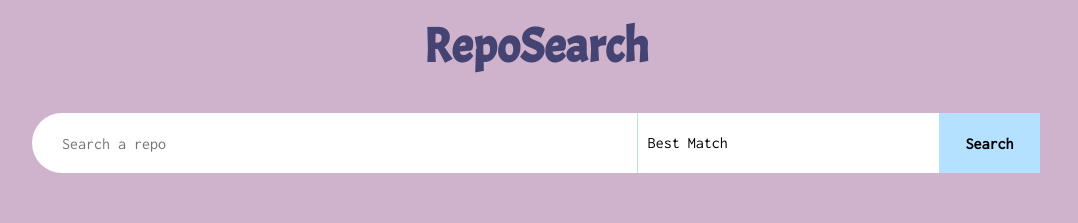
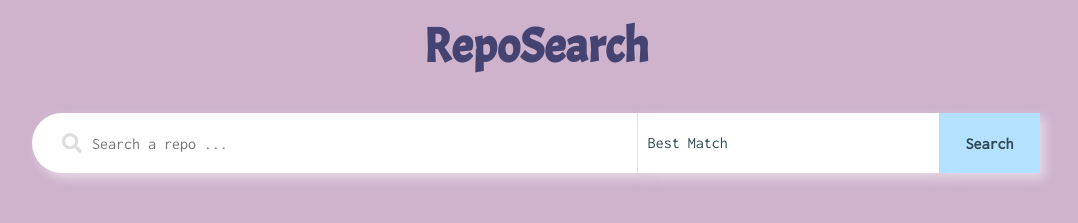
Before and after one commit to ivandevp/gh-search, a React (Create React App) app: page / in a window 1280 px wide. Shown: the top 223 px of the page, without its empty margins (104-1182 px from the left). Built offline with nearby package versions, Linux system fonts and the light colour scheme; a web font is replaced by a local one.

Commit message:
Add styles for search results

```diff
--- a/src/App.js
+++ b/src/App.js
@@ -11,29 +11,28 @@ const App = () => {
   const [ page, setPage ] = useState(1);
   const [ lastPage, setLastPage ] = useState(Number.MAX_SAFE_INTEGER);
   const [ showIssues, setShowIssues ] = useState(false);
-  const [ repo, setRepo ] = useState('');
+  const [ repo, setRepo ] = useState(null);
 
   return (
     <div className={styles.container}>
       <h1 className={styles.title}>RepoSearch</h1>
       <SearchForm
         criterion={sortCriterion}
-        lastPage={lastPage}
-        page={page}
         setQuery={setQuery}
         setSortCriterion={setSortCriterion}
-        setPage={setPage}
       />
       <RepositoriesList
         query={query}
         sort={sortCriterion}
+        lastPage={lastPage}
         page={page}
         showIssues={setShowIssues}
         setLastPage={setLastPage}
+        setPage={setPage}
         setRepo={setRepo}
       />
       {showIssues && (
-        <RepoIssues repo={repo} />
+        <RepoIssues repo={repo} showIssues={setShowIssues} />
       )}
     </div>
   );
--- a/src/components/RepoIssues.js
+++ b/src/components/RepoIssues.js
@@ -1,7 +1,8 @@
 import React, { useEffect, useState } from 'react';
 import RepoIssue from './RepoIssue';
+import styles from './RepoIssues.module.css';
 
-const RepoIssues = ({ repo }) => {
+const RepoIssues = ({ repo, showIssues }) => {
     const [ issues, setIssues ] = useState([]);
 
     useEffect(
@@ -16,7 +17,10 @@ const RepoIssues = ({ repo }) => {
     );
 
     return (
-        <div>
+        <div className={styles.dialog}>
+            <div className={styles.dialogContent}>
+                <span className={styles.close} onClick={() => showIssues(false)}>x</span>
+                <div className={styles.content}>
                     <h1>{repo.full_name}</h1>
                     <h2>{repo.owner.login}</h2>
                     <p>{repo.description}</p>
@@ -32,6 +36,8 @@ const RepoIssues = ({ repo }) => {
                         <RepoIssue key={issue.id} issue={issue} />
                     ))}
                 </div>
+            </div>
+        </div>
     );
 };
 
--- /dev/null
+++ b/src/components/RepoIssues.module.css
@@ -0,0 +1,39 @@
+.dialog {
+    position: fixed;
+    z-index: 1;
+    left: 0;
+    top: 0;
+    width: 100%;
+    height: 100%;
+    overflow: auto;
+    background-color: rgba(0,0,0);
+    background-color: rgba(0, 0, 0, .4);
+}
+
+.dialogContent {
+    position: relative;
+    background-color: #fefefe;
+    margin: 15% auto;
+    padding: 20px;
+    border: 1px solid #888;
+    width: 80%;
+    height: 60%;
+    overflow-y: scroll;
+}
+
+.close {
+    position: absolute;
+    top: 20px;
+    right: 20px;
+    font-family: Verdana;
+    font-weight: 700;
+    background-color: black;
+    height: 20px;
+    width: 20px;
+    color: white;
+    text-align: center;
+    line-height: 16px;
+    font-size: 16px;
+    border-radius: 50%;
+    cursor: pointer;
+}
--- a/src/components/RepositoriesList.js
+++ b/src/components/RepositoriesList.js
@@ -1,5 +1,7 @@
 import React, { useState, useEffect } from 'react';
 import RepositoryCard from './RepositoryCard';
+import styles from './RepositoriesList.module.css';
+import repoList from './../data/repos.json';
 
 const API_ENDPOINT = 'https://api.github.com/search/repositories?q=';
 
@@ -13,9 +15,11 @@ const getLastPage = link => {
 };
 
 const RepositoriesList = ({
+    lastPage,
     page,
     query,
     setLastPage,
+    setPage,
     setRepo,
     showIssues,
     sort,
@@ -38,13 +42,21 @@ const RepositoriesList = ({
     );
 
     return (
-        <ul>
-            {(repos || []).map(repo => (
-                <li key={repo.id}>
-                    <RepositoryCard repo={repo} setRepo={setRepo} showIssues={showIssues}  />
-                </li>
-            ))}
-        </ul>
+        <React.Fragment>
+            {repos && repos.length > 1 && (
+                <div className={styles.controls}>
+                    <button disabled={page <= 1} onClick={() => setPage(--page)}>Prev</button>
+                    <button disabled={page >= lastPage} onClick={() => setPage(++page)}>Next</button>
+                </div>
+            )}
+            <ul className={styles.repoList}>
+                {(repos || []).map(repo => (
+                    <li key={repo.id} className={styles.repo}>
+                        <RepositoryCard repo={repo} setRepo={setRepo} showIssues={showIssues}  />
+                    </li>
+                ))}
+            </ul>
+        </React.Fragment>
     );
 };
 
--- /dev/null
+++ b/src/components/RepositoriesList.module.css
@@ -0,0 +1,41 @@
+.repoList {
+    width: 90%;
+    list-style: none;
+    margin-top: 20px;
+}
+
+.repo {
+    box-sizing: border-box;
+    height: 80px;
+    background-color: #2E4952;
+    color: #92B6B1;
+    box-shadow: 3px 3px 5px #888;
+    margin-bottom: 20px;
+    padding: 20px;
+    cursor: pointer;
+}
+
+.controls {
+    display: flex;
+    justify-content: space-between;
+    margin: 0 auto 30px auto;
+    width: 100%;
+}
+
+.controls > * {
+    height: 30px;
+    width: 80px;
+    border: none;
+    background-color: #B4E1FF;
+    color: #2E4952;
+    text-transform: uppercase;
+    font-family: 'Inconsolata', monospace;
+    font-weight: 700;
+    cursor: pointer;
+}
+
+.controls > *:disabled {
+    background-color: #2E4952;
+    color: #B4E1FF;
+    cursor: none;
+}
--- a/src/components/RepositoryCard.js
+++ b/src/components/RepositoryCard.js
@@ -8,9 +8,10 @@ const RepositoryCard = ({ repo, setRepo, showIssues }) => (
         showIssues(true);
     }}>
         <p>
-            <strong>{repo.full_name}</strong>
-            <span>{repo.owner.login}</span>
+            <strong>{repo.full_name}</strong> by
+            <strong> {repo.owner.login}</strong>
         </p>
+        <p>{repo.description}</p>
     </div>
 );
 
--- a/src/components/SearchForm.js
+++ b/src/components/SearchForm.js
@@ -1,4 +1,5 @@
 import React, { useRef } from 'react';
+import SearchIcon from './SearchIcon';
 import styles from './SearchForm.module.css';
 
 const sortCriteria = [
@@ -26,9 +27,6 @@ const sortCriteria = [
 
 const SearchForm = ({
     criterion,
-    lastPage,
-    page,
-    setPage,
     setQuery,
     setSortCriterion,
 }) => {
@@ -42,12 +40,15 @@ const SearchForm = ({
     return (
         <React.Fragment>
             <form onSubmit={setRepoToSearch(inputEl)} className={styles.searchForm}>
-                <input
-                    ref={inputEl}
-                    type="search"
-                    className={styles.searchInput}
-                    placeholder="Search a repo"
-                />
+                <div className={styles.searchInputContainer}>
+                    <input
+                        ref={inputEl}
+                        type="search"
+                        className={styles.searchInput}
+                        placeholder="Search a repo ..."
+                    />
+                    <SearchIcon className={styles.searchIcon} />
+                </div>
                 <select
                     defaultValue={criterion}
                     onChange={(e) => setSortCriterion(e.target.value)}
@@ -64,10 +65,6 @@ const SearchForm = ({
                 </select>
                 <button type="submit" className={styles.searchButton}>Search</button>
             </form>
-            <div style={{ margin: 20, display: 'none' }}>
-                {page > 1 && <button onClick={() => setPage(--page)}>Prev</button>}
-                {page < lastPage && <button onClick={() => setPage(++page)}>Next</button>}
-            </div>
         </React.Fragment>
     );
 };
--- a/src/components/SearchForm.module.css
+++ b/src/components/SearchForm.module.css
@@ -8,14 +8,37 @@
     height: 60px;
     font-size: 16px;
     vertical-align: middle;
+    color: #2E4952;
+    box-shadow: 5px 5px 10px 0px rgba(255, 255, 255, .5);
 }
 
+.searchInputContainer {
+    width: 60%;
+    position: relative;
+    display: inline-block;
+    box-shadow: none;
+}
+
+
 .searchInput {
-    width: 60%;
+    width: 100%;
     border: none;
     border-radius: 30px 0 0 30px;
     height: 30px;
-    padding: 30px;
+    padding: 30px 60px;
+    font-family: inherit;
+    font-size: inherit;
+    color: inherit;
+    box-shadow: 5px 5px 10px 0px rgba(255, 255, 255, .5);
+}
+
+.searchIcon {
+    position: absolute;
+    height: 20px;
+    width: 20px;
+    left: 30px;
+    top: 20px;
+    fill: #ddd;
 }
 
 .searchInput:focus {
--- a/src/components/SearchIcon.js
+++ b/src/components/SearchIcon.js
@@ -1,6 +1,6 @@
 import React from "react";
 
-const SearchIcon = () => (
+const SearchIcon = (props) => (
   <svg
     aria-hidden="true"
     data-prefix="fas"
@@ -8,11 +8,12 @@ const SearchIcon = () => (
     role="img"
     xmlns="http://www.w3.org/2000/svg"
     viewBox="0 0 512 512"
-    class="svg-inline--fa fa-search fa-w-16 fa-fw"
+    {...props}
   >
     <path
       fill="currentColor"
       d="M505 442.7L405.3 343c-4.5-4.5-10.6-7-17-7H372c27.6-35.3 44-79.7 44-128C416 93.1 322.9 0 208 0S0 93.1 0 208s93.1 208 208 208c48.3 0 92.7-16.4 128-44v16.3c0 6.4 2.5 12.5 7 17l99.7 99.7c9.4 9.4 24.6 9.4 33.9 0l28.3-28.3c9.4-9.4 9.4-24.6.1-34zM208 336c-70.7 0-128-57.2-128-128 0-70.7 57.2-128 128-128 70.7 0 128 57.2 128 128 0 70.7-57.2 128-128 128z"
+      {...props}
     />
   </svg>
 );
```
Lines whose indentation alone changed are shown as unchanged.
